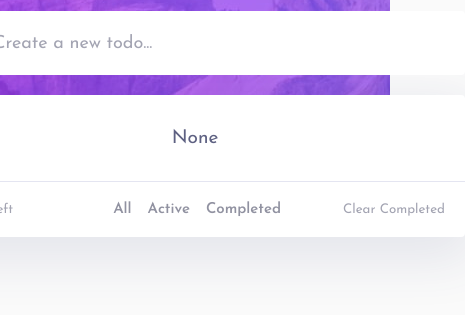
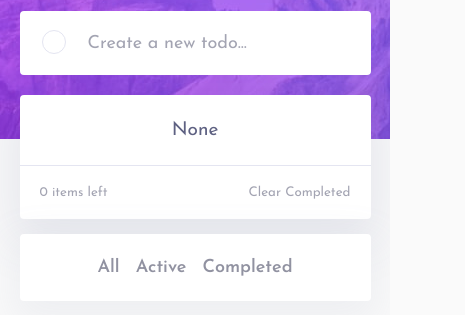
Before and after one commit to nogawa11/todo-app, a plain HTML site: page index.html in a window 390 px wide. Shown: the part 141-456 px from the top of the page, 465 px wide, since content can reach past the window. Drawn offline with Linux system fonts and the light colour scheme.

Commit message:
added mobile-light design

```diff
--- a/index.html
+++ b/index.html
@@ -6,7 +6,7 @@
     <link rel="icon" type="image/png" sizes="32x32" href="./images/favicon-32x32.png">
     <script src="https://kit.fontawesome.com/ab930447c4.js" crossorigin="anonymous"></script>
     <title>Frontend Mentor | Todo app</title>
-    <link rel="stylesheet" href="style.css">
+    <link rel="stylesheet" href="stylesheets/index.css">
   </head>
   <body>
     <div class="header"></div>
--- /dev/null
+++ b/stylesheets/components/form.css
@@ -0,0 +1,30 @@
+.todo-form > input {
+  width: 100%;
+  height: 64px;
+  border: 0;
+  border-radius: 4px;
+  box-sizing: border-box;
+}
+
+.todo-form > input[type="text"] {
+  color: hsl(235, 19%, 35%);
+  font-family: inherit;
+  font-size: 18px;
+  padding-left: 68px;
+}
+
+.todo-form > input::placeholder {
+  color: hsl(236, 9%, 67%);
+  font-family: inherit;
+  font-size: 18px;
+}
+
+.circle {
+  position: absolute;
+  height: 22px;
+  width: 22px;
+  top: 115px;
+  left: 22px;
+  border: 1px solid hsl(236, 33%, 92%);
+  border-radius: 50%;
+}
--- a/style.css
+++ b/stylesheets/index.css
@@ -1,4 +1,7 @@
 @import url('https://fonts.googleapis.com/css2?family=Josefin+Sans:ital,wght@0,100;0,200;0,300;0,400;0,500;0,600;0,700;1,100;1,200;1,300;1,400;1,500;1,600;1,700&display=swap');
+@import url('components/card.css');
+@import url('components/form.css');
+@import url('components/navbar.css');
 
 body {
   background-color:hsl(0, 0%, 98%);
@@ -8,7 +11,7 @@ body {
 }
 
 .header {
-  background-image: url('images/bg-desktop-light.jpg');
+  background-image: url('../images/bg-desktop-light.jpg');
   position: relative;
   height: 280px;
 }
@@ -94,7 +97,6 @@ h1 {
   justify-content: center;
   text-align: center;
   width: 100%;
-  padding: 8px 0;
   border-bottom: 1px solid hsl(236, 33%, 92%);
 }
 
@@ -220,3 +222,38 @@ h5, .btn-clear {
 .btn-all:hover, .btn-active:hover, .btn-completed:hover {
   color: hsl(220, 98%, 61%);
 }
+
+/*-----media queries-----*/
+@media only screen and (max-width: 600px) {
+  .container {
+    width: 85%;
+  }
+}
+
+@media only screen and (max-width: 460px) {
+  .container {
+    width: 90%;
+  }
+
+  .todo-navbar {
+    position: relative;
+  }
+
+  .buttons {
+    position: absolute;
+    display: flex;
+    gap: 16px;
+    background-color: white;
+    bottom: -82px;
+    padding: 24px 0;
+    left: 0;
+    border-radius: 4px;
+    width: 100%;
+    justify-content: center;
+    box-shadow: 0px 15px 40px 10px rgb(148 151 181 / 11%);
+  }
+
+  .btn-all, .btn-active, .btn-completed {
+    font-size: 18px;
+  }
+}
```
Also changed, not shown: stylesheets/components/card.css (added), stylesheets/components/navbar.css (added).
